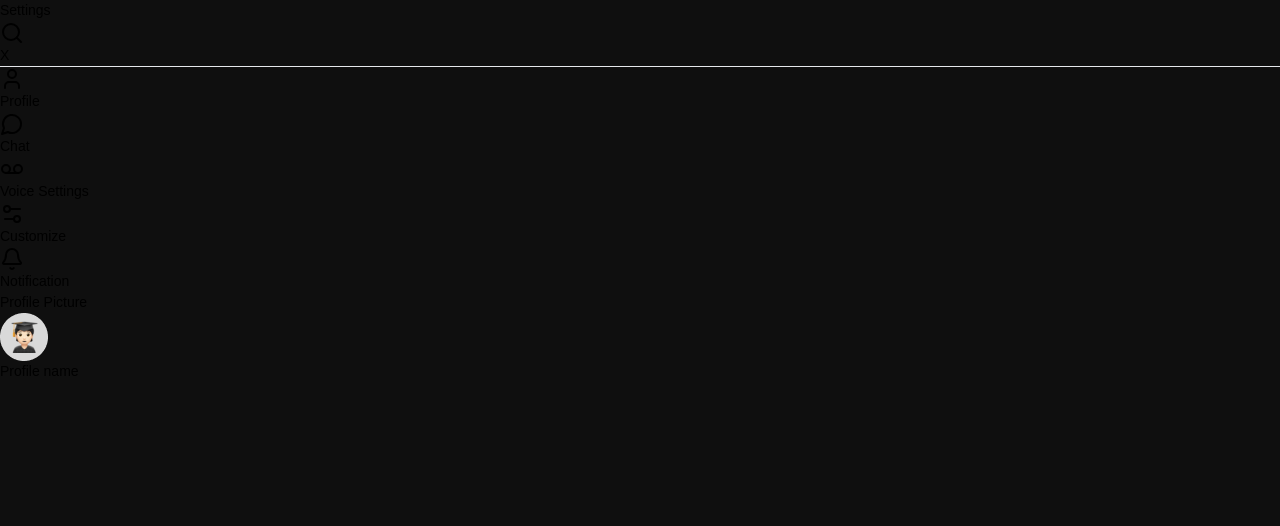
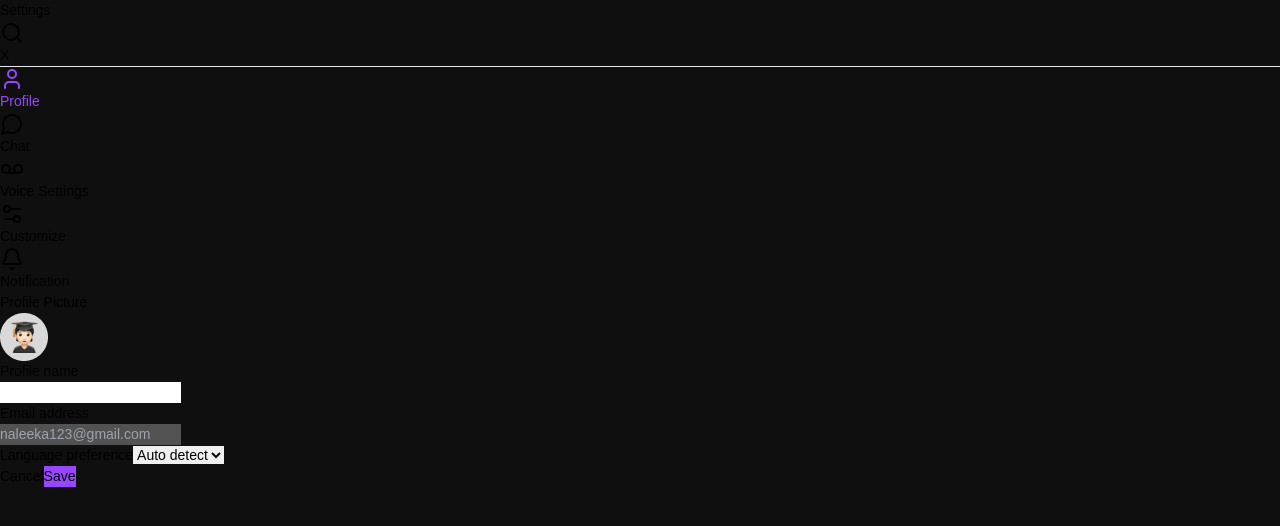
Before and after one commit to Sandu70one/chatbot_benchmark3.0, a React (Vite) app: page /profile in a window 1280 px wide. Shown: the top 526 px of the page. Built offline with nearby package versions, Linux system fonts and the light colour scheme; a web font is replaced by a local one.

Commit message:
Add profile component styles and enhance input fields

```diff
--- a/src/components/profile/profile.css
+++ b/src/components/profile/profile.css
@@ -0,0 +1,12 @@
+/* button */
+.button-selected-color{
+    color:#9747FF;
+}
+
+.button-bg-color{
+    background-color:#9747FF;
+}
+/* Add this to your CSS file */
+.placeholder-white::placeholder {
+    color: white;
+  }
--- a/src/components/profile/profile.jsx
+++ b/src/components/profile/profile.jsx
@@ -11,7 +11,7 @@ import {
 import profileImg from "../../assets/profilePic.png";
 
 function profile() {
-  const [activeSection, setActiveSection] = React.useState(null);
+  const [activeSection, setActiveSection] = React.useState(0);
 
   const handleSectionClick = (section) => {
     setActiveSection(section);
@@ -32,7 +32,7 @@ function profile() {
       </div>
       <hr className="border-t-2 border-[var(--secondary-hr-clr)]" />
 
-      <div className="grid grid-cols-12  w-full">
+      <div className="grid grid-cols-12  w-full ">
         <div className="col-span-4 flex justify-between">
           <div className="flex flex-col my-6 w-full">
             {[
@@ -46,7 +46,7 @@ function profile() {
                 key={index}
                 className={`py-4 flex justify-center items-center w-full gap-4 cursor-pointer ${
                   activeSection === index
-                    ? "bg-[var(--profile-btn-bg)]"
+                    ? "bg-[var(--profile-btn-bg)] button-selected-color"
                     : "hover:bg-[var(--profile-btn-bg)]"
                 }`}
                 onClick={() => handleSectionClick(index)}
@@ -58,14 +58,58 @@ function profile() {
           </div>
           <div className="w-0.5 h-auto bg-[var(--secondary-hr-clr)]"></div>
         </div>
-        <div className="col-span-8 mt-6">
-          <div className="flex flex-col ml-9">
+        <div className="col-span-8 mt-6 h-100 ">
+          <div className="flex flex-col ml-9 m-6 gap-4 ">
             <div>Profile Picture</div>
             <div>
-              <img src={profileImg} alt="profile image" />
+              <img
+                src={profileImg}
+                alt="profile image "
+                className="hover:opacity-30 "
+              />
             </div>
-            <div>
-              Profile name
+            <div className="pt-10 text-[var(--grey-4)]">Profile name</div>
+            <input
+              type="text"
+              placeholder="Naleeka Kumarasinghe"
+              id="exampleInput"
+              className="w-96 p-4 border border-[var(--secondary-hr-clr)] rounded-lg bg-transparent focus:outline-none focus:ring-1 focus:ring-white focus:border-white placeholder-white"
+            />
+            <div className="text-[var(--grey-4)]">Email address</div>
+            <input
+              type="email"
+              placeholder="naleeka123@gmail.com"
+              id="exampleInput"
+              class="w-96 p-4 border border-[var(--secondary-hr-clr)] text-[var(--grey-4)]  rounded-lg bg-transparent focus:outline-none focus:ring-1 focus:ring-[var(--secondary-hr-clr)] focus:border-[var(--secondary-hr-clr)]"
+              disabled
+            />
+            <div class="w-full max-w-sm mx-start">
+              <label
+                for="dropdown"
+                class="block text-sm font-medium text-[var(--grey-4)] mb-2"
+              >
+                Language preference
+              </label>
+              <select
+                id="dropdown"
+                class="w-full p-3  border border-[var(--secondary-hr-clr)] rounded-lg bg-transparent focus:outline-none focus:ring-2 focus:ring-[var(--secondary-hr-clr)] focus:border-[var(--secondary-hr-clr)] "
+              >
+                <option value="" disabled selected>
+                  Auto detect
+                </option>
+                <option value="option1 bg-black">Option 1</option>
+                <option value="option2">Option 2</option>
+                <option value="option3">Option 3</option>
+              </select>
+            </div>
+
+            <div className="flex justify-end">
+              <button className="bg-[var(--text-field-bg-blocked)] rounded-lg py-2 px-4 mr-2">
+                Cancel
+              </button>
+              <button className="text-white button-bg-color rounded-lg py-2 px-4 ">
+                Save
+              </button>
             </div>
           </div>
         </div>
--- a/src/index.css
+++ b/src/index.css
@@ -53,6 +53,10 @@
 
   /* button */
   --profile-btn-bg: #333333;
+  --profile-btn-text-color: #8E8E8E;
+
+  /* text field */
+  --text-field-bg-blocked: #393939;
 }
 
 html {
```
